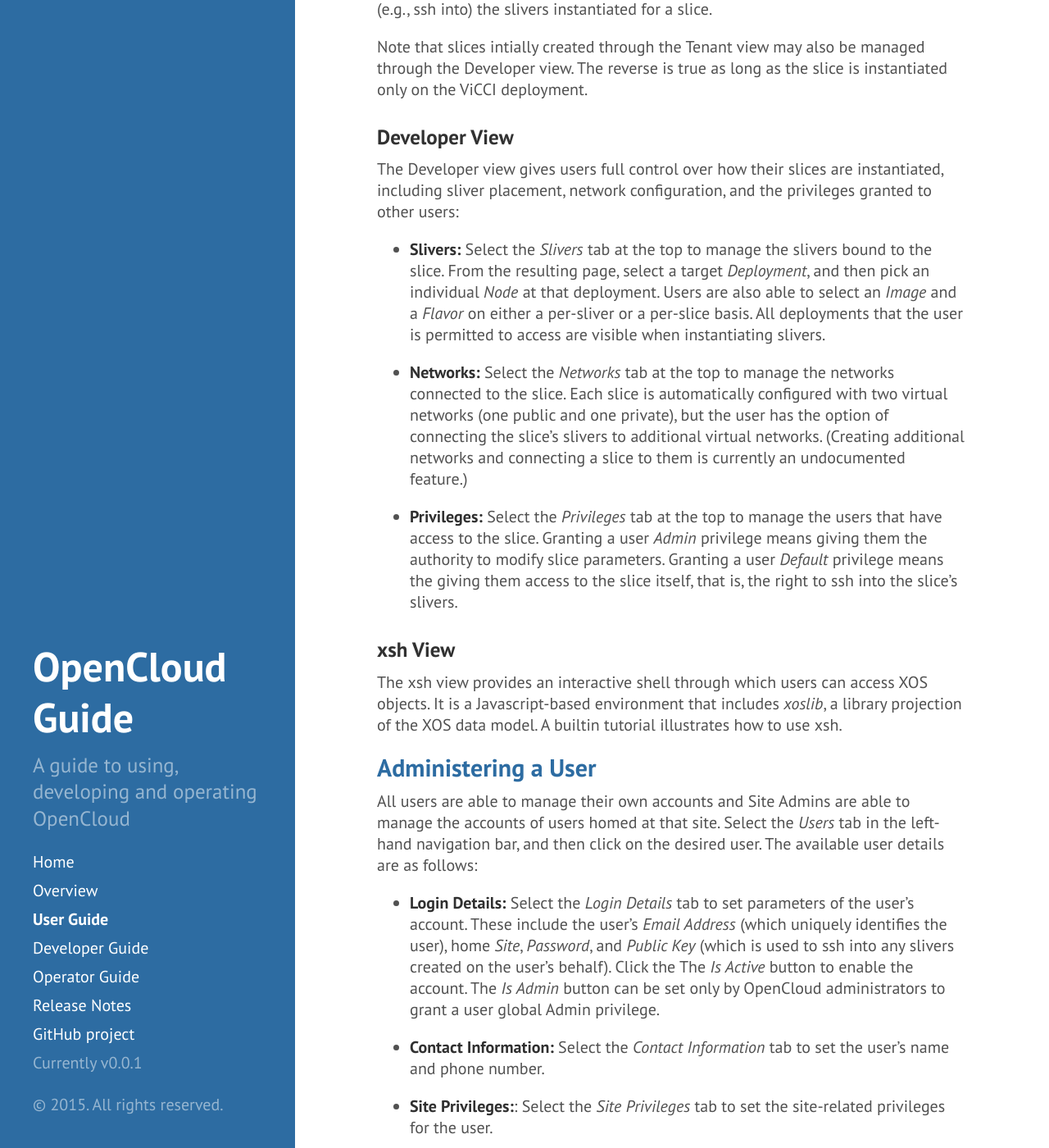
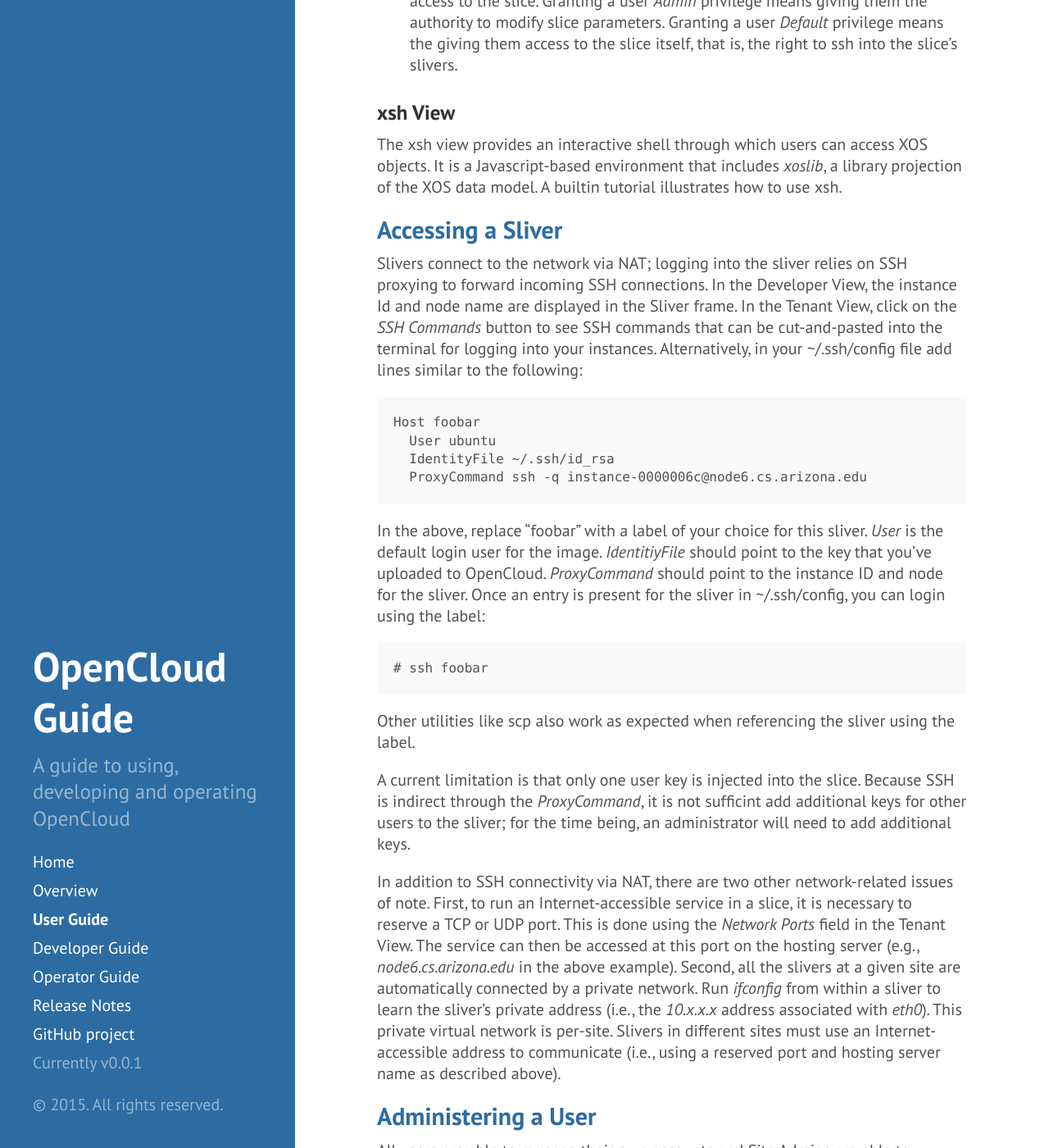
Before and after one commit to open-cloud/open-cloud.github.io.old, a Jekyll site: the page built from 1_user.md, in a window 1280 px wide and 1400 px high, scrolled down 2764 px. Shown: the whole window at 82% size. Built offline with Jekyll 4.4.1, drawn with Linux system fonts in a browser that asks for light colours; Markdown is read by kramdown in place of the engine named in the settings; some of the changed text lies outside the part shown.

Commit message:
added accessing-sliver section

````diff
--- a/1_user.md
+++ b/1_user.md
@@ -38,43 +38,10 @@
 3. **Create slivers.** Use either the Tenant or the Developer View
    (see next section) to instantiate slivers (VMs) for your slice.
 
-4. **Log into slivers.** Once a sliver comes up, the instance ID will
-   appear on the Slivers page for your slice, or alternatively, will
-   be available to download into a text file. You should then be able
-   to login using this ID and the physical node it is running on.
-   By default, slivers connect to the network via NAT; logging into
-   the sliver relies on SSH proxying to forward incoming SSH
-   connections.  In the Tenant View, click on the *SSH Commands* button
-   to see SSH commands that can be cut-and-pasted into the terminal for
-   logging into your instances.
-   Alternatively, in your ~/.ssh/config file add lines similar to the
-   following:
-
-   ```
-   Host foobar
-     User ubuntu
-     IdentityFile ~/.ssh/id_rsa
-     ProxyCommand ssh -q instance-0000006c@node6.cs.arizona.edu
-   ```
-
-   Above, replace "foobar" with a label of your choice for this
-   sliver.  *User* is the default login user for the image.
-   *IdentitiyFile* should point to the key that you've uploaded to
-   OpenCloud.  *ProxyCommand* should point to the instance ID and
-   node for the sliver.
-   Once an entry is present for the sliver in ~/.ssh/config, you can
-   login using the label:
-
-   ```
-   # ssh foobar
-   ```
-
-   Other utilities like scp also work as expected when referencing
-   the sliver using the label.
-
-[*A current limitation is that only one user key is injected into the
-slice. That user can login and manually add the keys of other users.
-We are working on a fix.*]
+4. **Log into slivers.** Once a sliver comes up, you will be able to
+   learn its *instance ID*. You can then ssh into the instance using
+   this ID and the physical node it is running on. See
+   [Accessing a Sliver](#access-sliver) for more information.
 
 ##User Views
 
@@ -166,6 +133,55 @@
 access XOS objects. It is a Javascript-based environment that includes
 *xoslib*, a library projection of the XOS data model. A builtin
 tutorial illustrates how to use xsh.
+
+##<a name="access-sliver">Accessing a Sliver</a>
+
+Slivers connect to the network via NAT; logging into the sliver relies
+on SSH proxying to forward incoming SSH connections. In the Developer
+View, the instance Id and node name are displayed in the Sliver frame.
+In the Tenant View, click on the *SSH Commands* button to see SSH
+commands that can be cut-and-pasted into the terminal for logging into
+your instances.  Alternatively, in your ~/.ssh/config file add lines
+similar to the following:
+
+```
+Host foobar
+  User ubuntu
+  IdentityFile ~/.ssh/id_rsa
+  ProxyCommand ssh -q instance-0000006c@node6.cs.arizona.edu
+```
+
+In the above, replace "foobar" with a label of your choice for this
+sliver.  *User* is the default login user for the image.
+*IdentitiyFile* should point to the key that you've uploaded to
+OpenCloud.  *ProxyCommand* should point to the instance ID and node
+for the sliver. Once an entry is present for the sliver in
+~/.ssh/config, you can login using the label:
+
+```
+# ssh foobar
+```
+
+Other utilities like scp also work as expected when referencing
+the sliver using the label.
+
+A current limitation is that only one user key is injected into the
+slice. Because SSH is indirect through the *ProxyCommand*, it is not
+sufficint add additional keys for other users to the sliver; for the
+time being, an administrator will need to add additional keys.
+
+In addition to SSH connectivity via NAT, there are two other
+network-related issues of note. First, to run an Internet-accessible
+service in a slice, it is necessary to reserve a TCP or UDP port.
+This is done using the *Network Ports* field in the Tenant View. The
+service can then be accessed at this port on the hosting server (e.g.,
+*node6.cs.arizona.edu* in the above example). Second, all the slivers
+at a given site are automatically connected by a private network. Run
+*ifconfig* from within a sliver to learn the sliver's private address
+(i.e., the *10.x.x.x* address associated with *eth0*). This private
+virtual network is per-site. Slivers in different sites must use an
+Internet-accessible address to communicate (i.e., using a reserved
+port and hosting server name as described above).
 
 ##<a name="admin-user">Administering a User</a>
 
````
